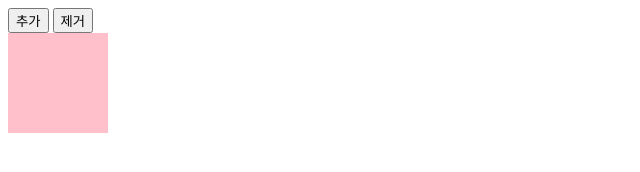
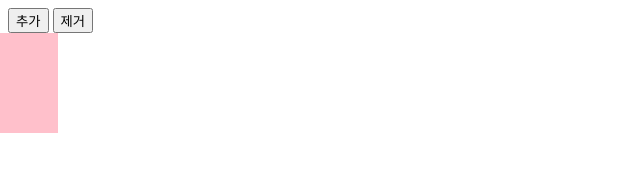
Before and after one commit to chloeyeo/2024Script, a website: page 2024-03-12_jquery/basic.html in a window 1280 px wide. Both pictures are taken after a click on the button "추가". Shown: the whole page, without its empty margins (0-640 px from the left). Drawn offline with nearby package versions, Linux system fonts and the light colour scheme.

Commit message:
transition practice

```diff
--- a/2024-03-12_jquery/basic.html
+++ b/2024-03-12_jquery/basic.html
@@ -9,9 +9,13 @@
         width: 100px;
         height: 100px;
         background-color: skyblue;
+        left:0;
+        transition:0.3s;
       }
       .box.active{
         background-color: pink;
+        position:relative;
+        left:-50px; /*.box must have left set for this to work?*/
       }
     </style>
   </head>
@@ -28,11 +32,13 @@
     // document.getElementsByClassName("btn")[0].addEventListener("click", function (){
 
     // });
+
+    // JQUERY IS NOT USED IN REACT, SO WHEN USING REACT MUST USE THE ABOVE JS DOM USING document.getElements
     //jquery:
     $(".btn").on("click", function(){
         $(".box").addClass("active"); // can also write $("div.box") it's the same
     });
-    $(".btn_out").on("click", function(){
+    $(".btn_out").on("click", ()=>{ // both syntaxes accepted: function(){} and ()=>{}
         $(".box").removeClass("active");
     });
     </script>
```
